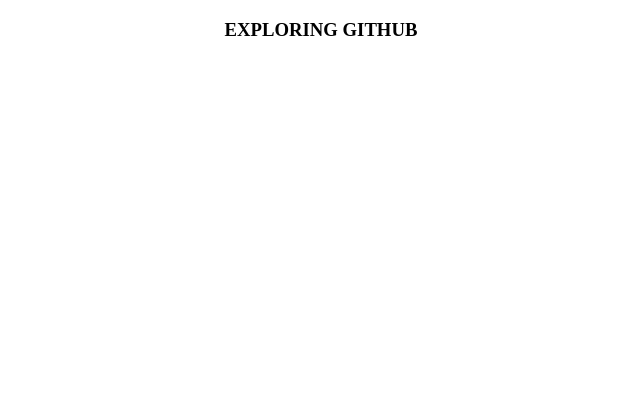
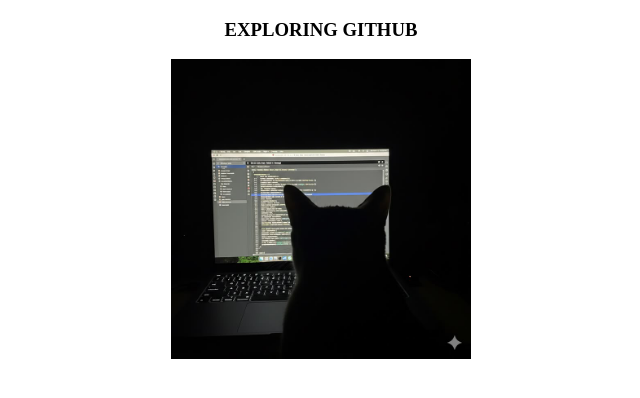
Before and after one commit to Jubayer816/exploring-github, a plain HTML site: page index.html in a window 1280 px wide. Shown: the whole page, without its empty margins (319-959 px from the left). Drawn offline with Linux system fonts and the light colour scheme.

Commit message:
add a image to html file

```diff
--- a/index.html
+++ b/index.html
@@ -11,6 +11,6 @@
            EXPLORING GITHUB
         </center>
     </h3>
-
+        <center><img height="300" src="images/coding timeee !!.jpg" alt=""></center>
 </body>
 </html>
```
